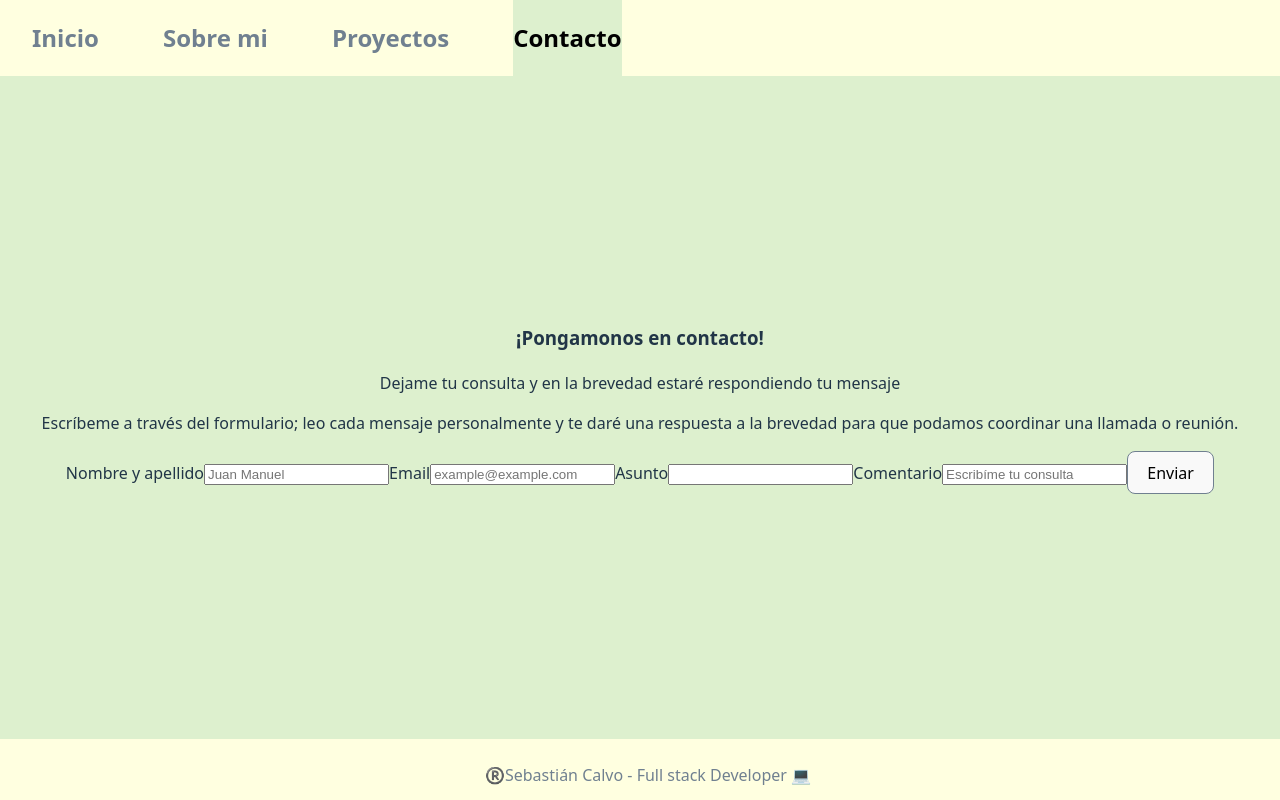
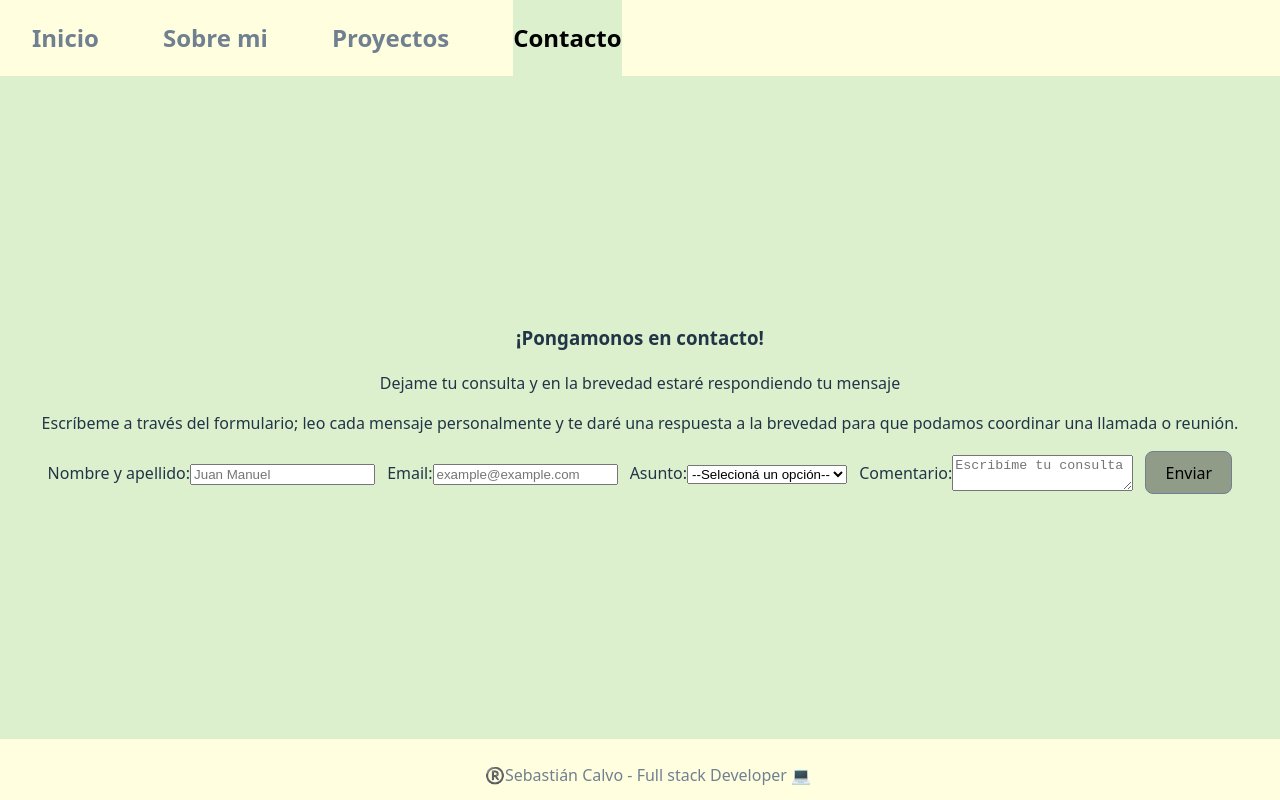
Before and after one commit to SebastianNCalvo/Portfolio, a React (Vite) app: page /contacto in a window 1280 px wide. Built offline with nearby package versions, Linux system fonts and the light colour scheme.

Commit message:
Formulario de la sección contacto terminado. Aplicación de estilos y composición de la paleta de colores general.

```diff
--- a/src/components/Contacto/Contacto.css
+++ b/src/components/Contacto/Contacto.css
@@ -1,3 +1,14 @@
 #formContacto{
     display: flex;
+    align-items: center;
+    justify-content: space-around;
 }
+
+#labelConTextarea{
+    display: flex;
+    align-items: center;
+}
+
+button{
+    background-color: #909c87;
+}
--- a/src/components/Contacto/Contacto.jsx
+++ b/src/components/Contacto/Contacto.jsx
@@ -1,5 +1,6 @@
 import { useState } from "react"
 import Swal from "sweetalert2"
+import './Contacto.css'
 
 export default function Contacto(){
     const [formData, setFormData] = useState({
@@ -29,7 +30,7 @@ export default function Contacto(){
             <p>Escríbeme a través del formulario; leo cada mensaje personalmente y te daré una respuesta a la brevedad para que podamos coordinar una llamada o reunión.</p>
             <form onSubmit={handleSubmit} id="formContacto">
 
-                <label htmlFor="nombre">Nombre y apellido
+                <label htmlFor="nombre">Nombre y apellido:
                     <input
                     id="nombre"
                     name="nombre"
@@ -40,7 +41,7 @@ export default function Contacto(){
                     required/>
                 </label>
 
-                <label htmlFor="email">Email
+                <label htmlFor="email">Email:
                     <input
                     id="email"
                     name="email"
@@ -50,24 +51,22 @@ export default function Contacto(){
                     placeholder="example@example.com"
                     required/>
                 </label>
-
-                <label htmlFor="asunto">Asunto
-                    <input id="asunto"
-                    name="asunto"
-                    type="text"
-                    value={formData.asunto}
-                    onChange={handleInputChange}
-                    required/>
+                <label htmlFor="asunto">Asunto:
+                    <select  id="asunto" name="asunto" value={formData.asunto} onChange={handleInputChange} placeholder="Selecciona una opción" required>
+                        <option>--Selecioná un opción--</option>
+                        <option>Presupuesto</option>
+                        <option>Puesto laboral</option>
+                    </select>
                 </label>
 
-                <label htmlFor="comentario">Comentario
-                    <input id="comentario"
-                    name="comentario"
+                <label htmlFor="comentario" id="labelConTextarea">Comentario:
+                    <textarea name="comentario" id="comentario"
                     type="text"
                     value={formData.comentario}
                     onChange={handleInputChange}
                     placeholder="Escribíme tu consulta"
-                    required/>
+                    required>
+                    </textarea>
                 </label>
 
                 <button type="submit">Enviar</button>
```
